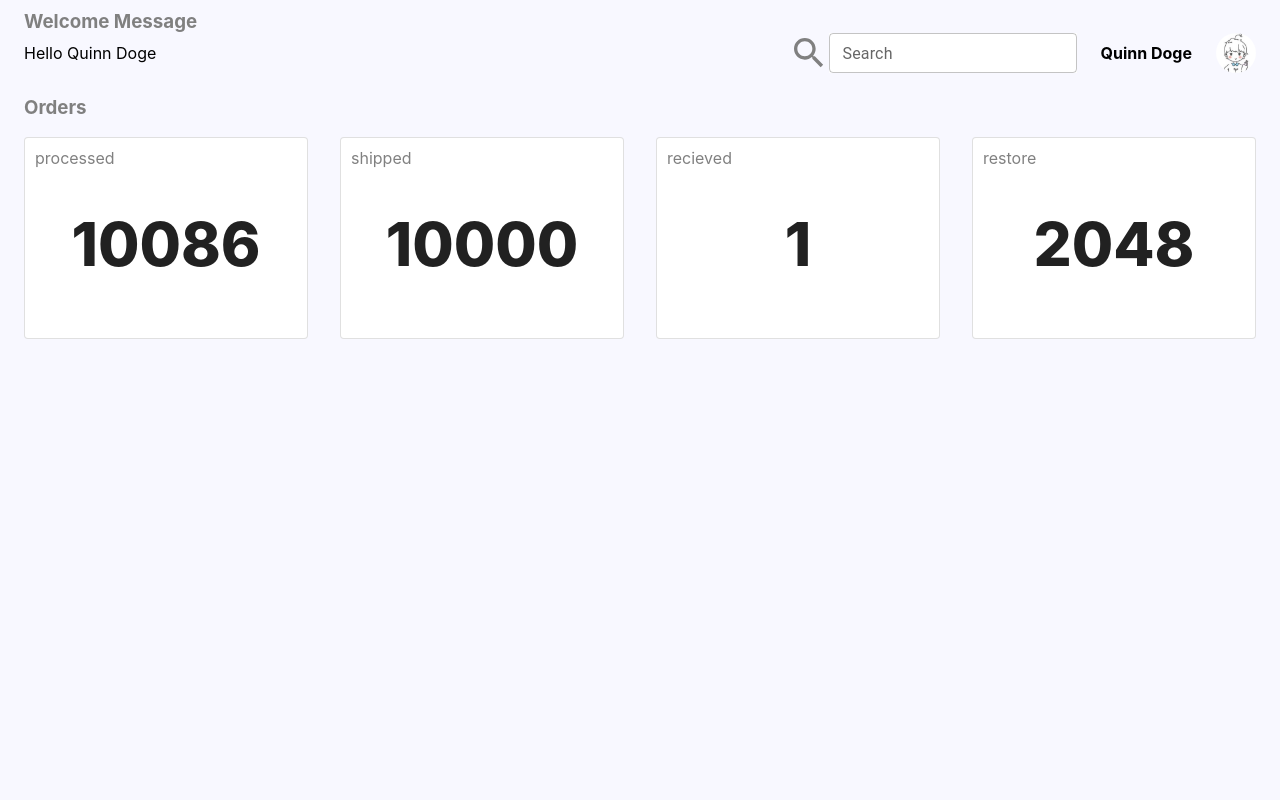
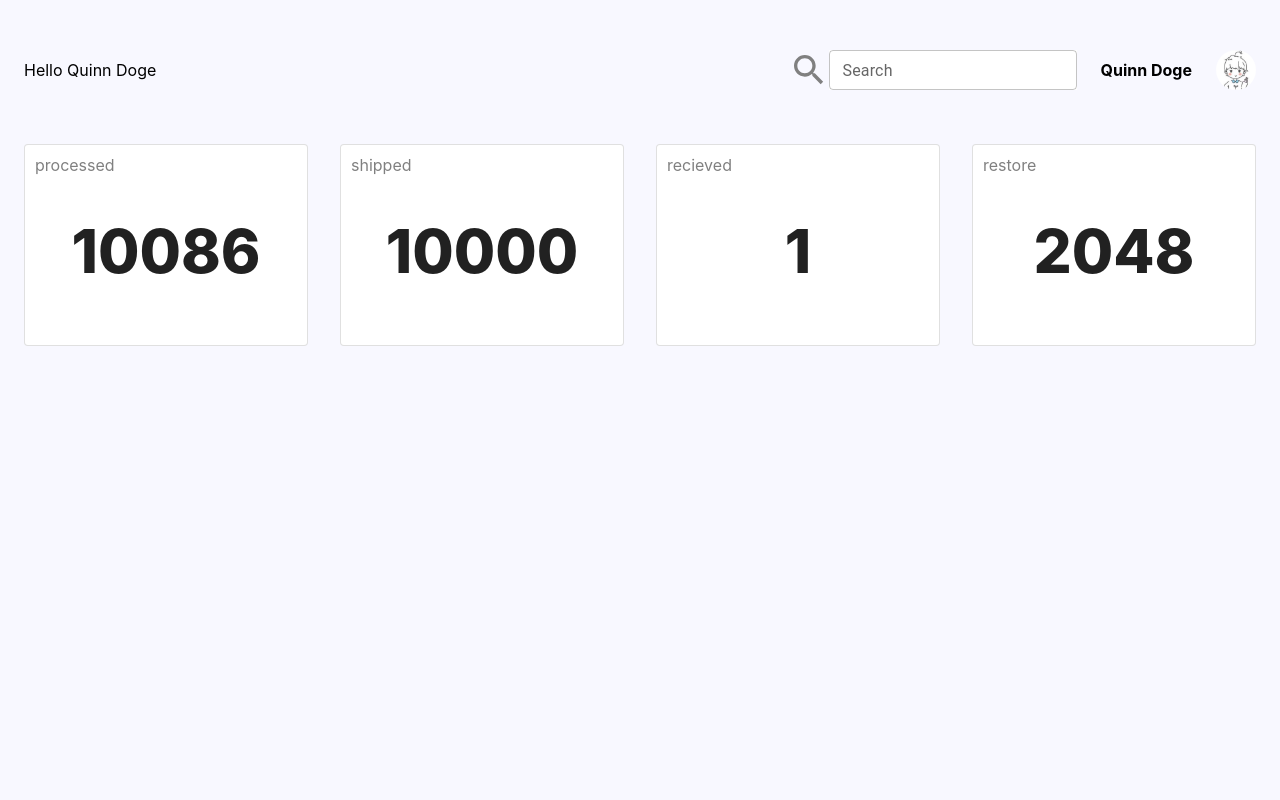
Before and after one commit to royroyzhong/Simp.Com, a React (Create React App) app in the folder frontend/: page / in a window 1280 px wide. Shown: the top 800 px of the page. Built offline with nearby package versions, Linux system fonts and the light colour scheme.

Commit message:
dev: [Quinn] fixed some distance problem

```diff
--- a/frontend/src/component/dashboard/Dashboard.js
+++ b/frontend/src/component/dashboard/Dashboard.js
@@ -14,13 +14,10 @@ export default function Dashboard(props) {
     let orders = useSelector(getOrders);
 
     return (
-        <Container maxWidth="bg" className="dashboard">
+        <Container maxWidth="xl" className="dashboard">
 
             <Box sx={{ flexGrow: 1 }}>
-                <Box sx={{flexGrow: 1}} className="status-line-wrapper">
-                    <h3 className="section-title">
-                        Welcome Message
-                    </h3>
+                <Box sx={{flexGrow: 1}} className="status-line-wrapper" >
                     <Grid container spacing={3}>
                         <Grid item xs>
                             <Box>
@@ -42,9 +39,6 @@ export default function Dashboard(props) {
                 </Box>
             </Box>
             <Box sx={{ flexGrow: 1 }}>
-                <Box sx={{flexGrow: 1}}>
-                    <h3 id="orders-title" className="section-title">Orders</h3>
-                </Box>
                 <Grid spacing={{xs:4}} container columns={{ xs: 4, md: 4, lg: 12 }}>
                     {Object.entries(orders).map(([key,val], index) => (
                     <Grid item xs={4} md={2} lg={3} key={index}>
--- a/frontend/src/css/dashboard.css
+++ b/frontend/src/css/dashboard.css
@@ -4,6 +4,8 @@
 }
 
 .status-line-wrapper {
+    margin: 0px 0px 50px 0px;
+    padding-top: 50px;
     text-align: left;
 }
 
@@ -16,10 +18,6 @@
     padding-top: 10px;
 }
 
-.section-title {
-    text-align: left;
-    color: grey;
-}
 .card-wrapper {
     position: relative;
     height: 200px;
```
